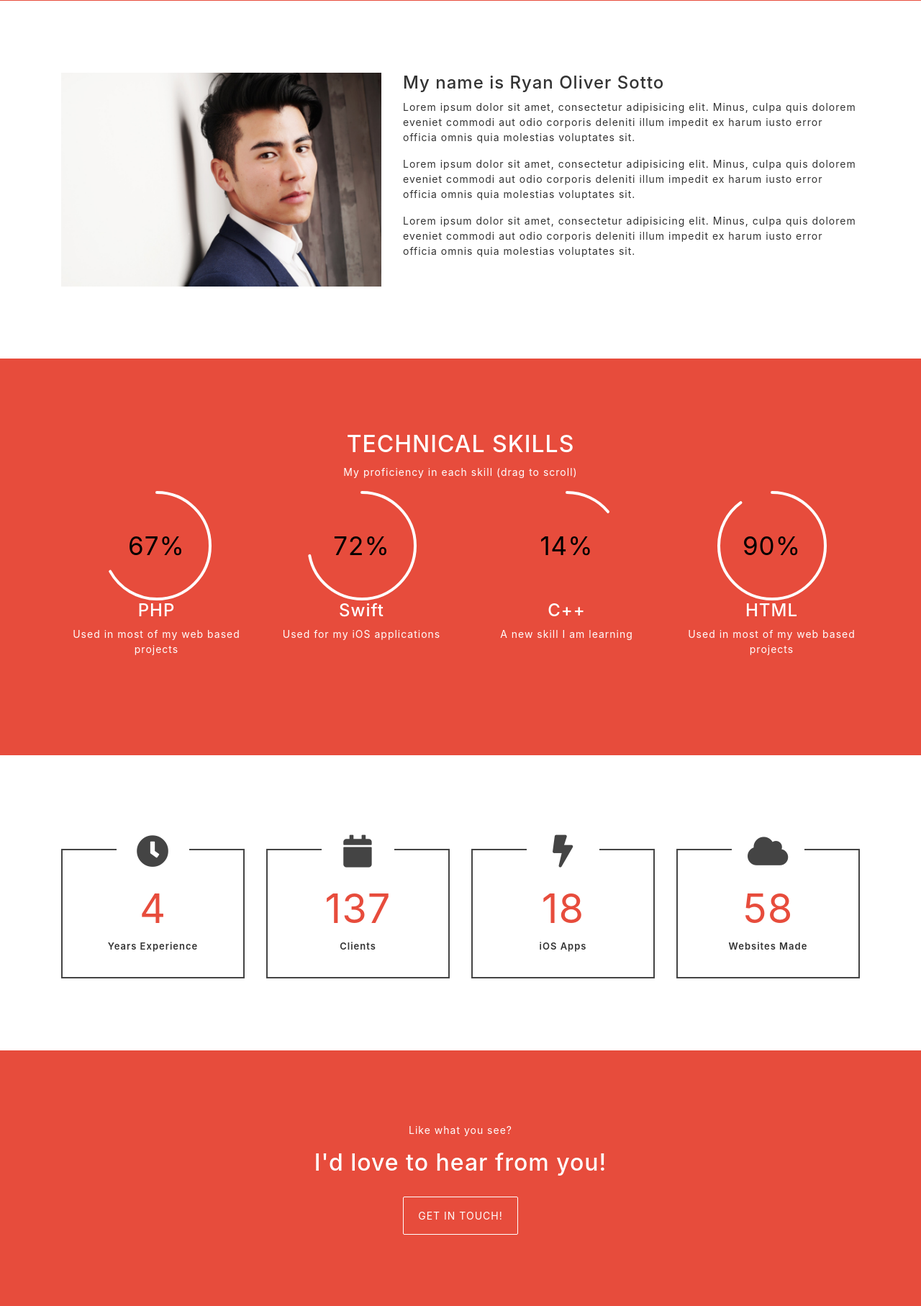
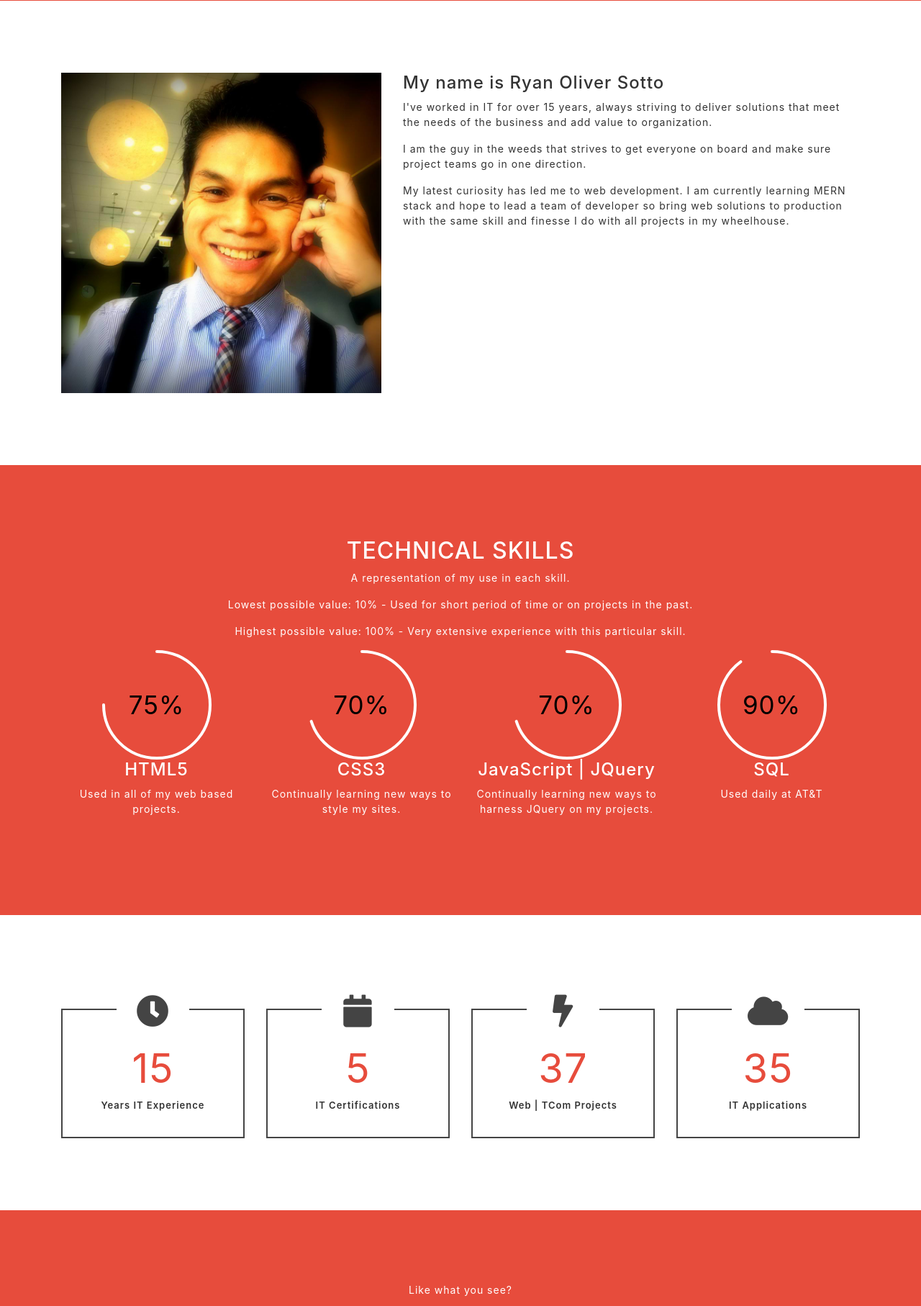
Before and after one commit to RyanOliverSotto/Portfolio, a PHP site: page / in a window 1280 px wide. Shown: the part 879-2693 px from the top of the page at 72% size. Run offline with PHP 8.4, Linux system fonts and the light colour scheme; some libraries are stand-ins or nearby versions.

Commit message:
Added more detail

```diff
--- a/css/style.css
+++ b/css/style.css
@@ -161,7 +161,7 @@ body {
     color: #444;
 }
 
-.contactButton {
+.contactButton, .borderBtn {
 	color: #fff;
     padding: 15px 20px;
     display: inline-block;
--- a/index.html
+++ b/index.html
@@ -1,5 +1,6 @@
 <!DOCTYPE html>
 <html>
+
 <head>
 	<title>My Portfolio</title>
 	<meta author="Ryan Oliver Sotto">
@@ -7,8 +8,10 @@
 
 	<link rel="stylesheet" type="text/css" href="css/superslides.css">
 	<link rel="stylesheet" type="text/css" href="css/owl.carousel.min.css">
-	<link rel="stylesheet" href="https://maxcdn.bootstrapcdn.com/bootstrap/4.0.0/css/bootstrap.min.css" integrity="sha384-Gn5384xqQ1aoWXA+058RXPxPg6fy4IWvTNh0E263XmFcJlSAwiGgFAW/dAiS6JXm" crossorigin="anonymous">
-	<link rel="stylesheet" href="https://use.fontawesome.com/releases/v5.0.8/css/all.css" integrity="sha384-3AB7yXWz4OeoZcPbieVW64vVXEwADiYyAEhwilzWsLw+9FgqpyjjStpPnpBO8o8S" crossorigin="anonymous">
+	<link rel="stylesheet" href="https://maxcdn.bootstrapcdn.com/bootstrap/4.0.0/css/bootstrap.min.css" integrity="sha384-Gn5384xqQ1aoWXA+058RXPxPg6fy4IWvTNh0E263XmFcJlSAwiGgFAW/dAiS6JXm"
+	 crossorigin="anonymous">
+	<link rel="stylesheet" href="https://use.fontawesome.com/releases/v5.0.8/css/all.css" integrity="sha384-3AB7yXWz4OeoZcPbieVW64vVXEwADiYyAEhwilzWsLw+9FgqpyjjStpPnpBO8o8S"
+	 crossorigin="anonymous">
 	<link rel="stylesheet" href="https://cdnjs.cloudflare.com/ajax/libs/fancybox/3.2.5/jquery.fancybox.min.css" />
 
 	<link rel="stylesheet" type="text/css" href="css/style.css">
@@ -16,6 +19,7 @@
 
 	<script src="https://ajax.googleapis.com/ajax/libs/jquery/3.3.1/jquery.min.js"></script>
 </head>
+
 <body>
 
 	<div class="loader">
@@ -54,14 +58,17 @@
 	<nav id="navigation" class="navbar navbar-expand-lg">
 		<a class="navbar-brand" href="index.html">Welcome to my page!</a>
 
-	  <button class="navbar-toggler" type="button" data-toggle="collapse" data-target="#navbarNav" aria-controls="navbarNav" aria-expanded="false" aria-label="Toggle navigation">
+		<button class="navbar-toggler" type="button" data-toggle="collapse" data-target="#navbarNav" aria-controls="navbarNav" aria-expanded="false"
+		 aria-label="Toggle navigation">
 			<span class="navbar-toggler-icon"></span>
 		</button>
 
 		<div class="collapse navbar-collapse" id="navbarNav">
 			<ul class="navbar-nav">
 				<li class="nav-item active">
-	        <a class="nav-link" href="#about">About <span class="sr-only">(current)</span></a>
+					<a class="nav-link" href="#about">About
+						<span class="sr-only">(current)</span>
+					</a>
 				</li>
 				<li class="nav-item">
 					<a class="nav-link" href="#skills">Skills</a>
@@ -90,16 +97,18 @@
 			<div class="row">
 
 				<div class="col-md-5">
-					<img class="aboutImage" src="img/ryanTemp.jpeg">
+					<img class="aboutImage" src="img/portfolio/RyanImage.jpg" alt="RyanSotto">
 				</div>
 
 				<div class="col-md-7">
 
 
 					<h4>My name is Ryan Oliver Sotto</h4>
-					<p>Lorem ipsum dolor sit amet, consectetur adipisicing elit. Minus, culpa quis dolorem eveniet commodi aut odio corporis deleniti illum impedit ex harum iusto error officia omnis quia molestias voluptates sit.</p>
-					<p>Lorem ipsum dolor sit amet, consectetur adipisicing elit. Minus, culpa quis dolorem eveniet commodi aut odio corporis deleniti illum impedit ex harum iusto error officia omnis quia molestias voluptates sit.</p>
-					<p>Lorem ipsum dolor sit amet, consectetur adipisicing elit. Minus, culpa quis dolorem eveniet commodi aut odio corporis deleniti illum impedit ex harum iusto error officia omnis quia molestias voluptates sit.</p>
+					<p>I've worked in IT for over 15 years, always striving to deliver solutions that meet the needs of the business and add value to organization.</p>
+					<p>I am the guy in the weeds that strives to get everyone on board and make sure project teams go in one direction.</p>
+					<p>My latest curiosity has led me to web development. I am currently learning MERN stack and hope to lead a team of developer so bring web solutions to production
+						with the same skill and finesse I do with all projects in my wheelhouse.
+					</p>
 
 				</div>
 
@@ -119,37 +128,41 @@
 
 				<div class="col-md-12 text-center">
 					<h2>TECHNICAL SKILLS</h2>
-					<p>My proficiency in each skill (drag to scroll)</p>
+					<p>A representation of my use in each skill.</p>
+
+					<p>Lowest possible value: 10% - Used for short period of time or on projects in the past.</p>
+
+					<p>Highest possible value: 100% - Very extensive experience with this particular skill.</p>
 				</div>
 
 
 				<div class="owl-carousel owl-theme">
 
 					<div class="skill">
-				    	<span class="chart" data-percent="67">
-				    		<span class="percent">67</span>
+						<span class="chart" data-percent="75">
+							<span class="percent">75</span>
 							<canvas height="152" width="152"></canvas>
 						</span>
-				    	<h4>PHP</h4>
-				    	<p>Used in most of my web based projects</p>
+						<h4>HTML5</h4>
+						<p>Used in all of my web based projects.</p>
 					</div>
 
 					<div class="skill">
-				    	<span class="chart" data-percent="72">
-				    		<span class="percent">72</span>
+						<span class="chart" data-percent="70">
+							<span class="percent">70</span>
 							<canvas height="152" width="152"></canvas>
 						</span>
-				    	<h4>Swift</h4>
-				    	<p>Used for my iOS applications</p>
+						<h4>CSS3</h4>
+						<p>Continually learning new ways to style my sites.</p>
 					</div>
 
 					<div class="skill">
-				    	<span class="chart" data-percent="14">
-				    		<span class="percent">14</span>
+						<span class="chart" data-percent="70">
+							<span class="percent">70</span>
 							<canvas height="152" width="152"></canvas>
 						</span>
-				    	<h4>C++</h4>
-				    	<p>A new skill I am learning</p>
+						<h4>JavaScript | JQuery</h4>
+						<p>Continually learning new ways to harness JQuery on my projects.</p>
 					</div>
 
 
@@ -158,8 +171,8 @@
 							<span class="percent">90</span>
 							<canvas height="152" width="152"></canvas>
 						</span>
-				    	<h4>HTML</h4>
-				    	<p>Used in most of my web based projects</p>
+						<h4>SQL</h4>
+						<p>Used daily at AT&ampT</p>
 					</div>
 
 
@@ -169,11 +182,37 @@
 							<span class="percent">30</span>
 							<canvas height="152" width="152"></canvas>
 						</span>
-				    	<h4>MySQL</h4>
-				    	<p>Used in most of my web based projects</p>
+						<h4>C++</h4>
+						<p>Language of several legacy applications at work.</p>
+					</div>
+
+					<div class="skill">
+						<span class="chart" data-percent="65">
+							<span class="percent">65</span>
+							<canvas height="152" width="152"></canvas>
+						</span>
+						<h4>NODE</h4>
+						<p>First backend scripting language</p>
 					</div>
 
 
+					<div class="skill">
+						<span class="chart" data-percent="10">
+							<span class="percent">10</span>
+							<canvas height="152" width="152"></canvas>
+						</span>
+						<h4>MONGO DB</h4>
+						<p>Taking a course presently</p>
+					</div>
+
+					<div class="skill">
+						<span class="chart" data-percent="10">
+							<span class="percent">10</span>
+							<canvas height="152" width="152"></canvas>
+						</span>
+						<h4>React</h4>
+						<p>Taking a course presently</p>
+					</div>
 				</div>
 
 
@@ -192,7 +231,6 @@
 
 			<div class="row">
 
-
 				<div class="col-md-3 col-sm-6">
 					<div class="squareItem">
 						<div class="squareInnerContainer">
@@ -200,8 +238,8 @@
 								<i class="fa fa-clock"></i>
 							</div>
 							<div class="squareContent">
-                                <h2 class="counter">4</h2>
-                                <h3>Years Experience</h3>
+								<h2 class="counter">15</h2>
+								<h3>Years IT Experience</h3>
 							</div>
 						</div>
 					</div>
@@ -214,8 +252,8 @@
 								<i class="fa fa-calendar"></i>
 							</div>
 							<div class="squareContent">
-                                <h2 class="counter">137</h2>
-                                <h3>Clients</h3>
+								<h2 class="counter">5</h2>
+								<h3>IT Certifications</h3>
 							</div>
 						</div>
 					</div>
@@ -228,8 +266,8 @@
 								<i class="fa fa-bolt"></i>
 							</div>
 							<div class="squareContent">
-                                <h2 class="counter">18</h2>
-                                <h3>iOS Apps</h3>
+								<h2 class="counter">37</h2>
+								<h3>Web | TCom Projects</h3>
 							</div>
 						</div>
 					</div>
@@ -242,8 +280,8 @@
 								<i class="fa fa-cloud"></i>
 							</div>
 							<div class="squareContent">
-                                <h2 class="counter">58</h2>
-                                <h3>Websites Made</h3>
+								<h2 class="counter">35</h2>
+								<h3>IT Applications</h3>
 							</div>
 						</div>
 					</div>
@@ -284,10 +322,18 @@
 
 					<ul id="filters">
 
-						<li><a href="#" data-filter="*" class="current">ALL</a></li>
-						<li><a href="#" data-filter=".apps">Projects</a></li>
-						<li><a href="#" data-filter=".websites">Websites</a></li>
-						<li><a href="#" data-filter=".me">Me</a></li>
+						<li>
+							<a href="#" data-filter="*" class="current">ALL</a>
+						</li>
+						<li>
+							<a href="#" data-filter=".apps">Projects</a>
+						</li>
+						<li>
+							<a href="#" data-filter=".websites">Websites</a>
+						</li>
+						<li>
+							<a href="#" data-filter=".me">Me</a>
+						</li>
 
 					</ul>
 
@@ -297,6 +343,31 @@
 				<div class="itemsContainer">
 
 					<ul class="items">
+
+						<li class="websites col-xs-6 col-sm-4 col-md-3 col-lg-3">
+
+
+							<div class="item">
+
+								<img src="img/portfolio/thumbnails/web01_square.jpg">
+
+
+								<div class="icons">
+									<a href="img/portfolio/web01_full.jpg" title="View image" class="openButton" data-fancybox data-caption="Firebase driven Train Scheduler with Update | Delete functions and repeating refresh interval.">
+										<i class="fa fa-search"></i>
+									</a>
+
+									<a href="https://ryanoliversotto.github.io/trainscheduler/" target="_blank" class="projectLink">
+										<i class="fa fa-link"></i>
+									</a>
+								</div>
+
+								<div class="imageOverlay"></div>
+
+							</div>
+
+
+						</li>
 						<li class="apps col-xs-6 col-sm-4 col-md-3 col-lg-3">
 
 
@@ -326,15 +397,15 @@
 
 							<div class="item">
 
-								<img src="img/portfolio/thumbnails/web01_square.jpg">
+								<img src="img/portfolio/thumbnails/web08_square.jpg">
 
 
 								<div class="icons">
-                                    <a href="img/portfolio/web01_full.jpg" title="View image" class="openButton" data-fancybox data-caption="Firebase driven Train Scheduler with Update | Delete functions and repeating refresh interval.">
+									<a href="img/portfolio/web08_full.jpg" title="View image" class="openButton" data-fancybox data-caption="NODE JS assignment. No index.html to view.">
 										<i class="fa fa-search"></i>
 									</a>
 
-									<a href="https://ryanoliversotto.github.io/trainscheduler/" target="_blank" class="projectLink">
+									<a href="https://github.com/RyanOliverSotto/liri-nodejs-app/blob/master/readme.md" target="_blank" class="projectLink">
 										<i class="fa fa-link"></i>
 									</a>
 								</div>
@@ -535,7 +606,7 @@
 										<i class="fa fa-search"></i>
 									</a>
 
-									<a href="" target="_blank" class="projectLink">
+									<a href="#" target="_blank" class="projectLink">
 										<i class="fa fa-link"></i>
 									</a>
 								</div>
@@ -561,7 +632,7 @@
 										<i class="fa fa-search"></i>
 									</a>
 
-									<a href="" target="_blank" class="projectLink">
+									<a href="#" target="_blank" class="projectLink">
 										<i class="fa fa-link"></i>
 									</a>
 								</div>
@@ -586,7 +657,7 @@
 										<i class="fa fa-search"></i>
 									</a>
 
-									<a href="http://reecekenney.com" target="_blank" class="projectLink">
+									<a href="#" target="_blank" class="projectLink">
 										<i class="fa fa-link"></i>
 									</a>
 								</div>
@@ -635,12 +706,15 @@
 	<script src="js/jquery.easypiechart.min.js"></script>
 	<script src="js/owl.carousel.min.js"></script>
 	<script src="js/typed.min.js"></script>
-	<script src="https://cdnjs.cloudflare.com/ajax/libs/popper.js/1.12.9/umd/popper.min.js" integrity="sha384-ApNbgh9B+Y1QKtv3Rn7W3mgPxhU9K/ScQsAP7hUibX39j7fakFPskvXusvfa0b4Q" crossorigin="anonymous"></script>
-	<script src="https://maxcdn.bootstrapcdn.com/bootstrap/4.0.0/js/bootstrap.min.js" integrity="sha384-JZR6Spejh4U02d8jOt6vLEHfe/JQGiRRSQQxSfFWpi1MquVdAyjUar5+76PVCmYl" crossorigin="anonymous"></script>
+	<script src="https://cdnjs.cloudflare.com/ajax/libs/popper.js/1.12.9/umd/popper.min.js" integrity="sha384-ApNbgh9B+Y1QKtv3Rn7W3mgPxhU9K/ScQsAP7hUibX39j7fakFPskvXusvfa0b4Q"
+	 crossorigin="anonymous"></script>
+	<script src="https://maxcdn.bootstrapcdn.com/bootstrap/4.0.0/js/bootstrap.min.js" integrity="sha384-JZR6Spejh4U02d8jOt6vLEHfe/JQGiRRSQQxSfFWpi1MquVdAyjUar5+76PVCmYl"
+	 crossorigin="anonymous"></script>
 	<script type="text/javascript" src="https://unpkg.com/isotope-layout@3.0.5/dist/isotope.pkgd.min.js"></script>
 	<script src="https://cdnjs.cloudflare.com/ajax/libs/fancybox/3.2.5/jquery.fancybox.min.js"></script>
 
 	<script src="js/script.js"></script>
 
 </body>
+
 </html>
```
Also changed, not shown: js/script.js (+8 -10 lines), img/portfolio/.picasa.ini (added), img/portfolio/.picasaoriginals/.picasa.ini (added), img/portfolio/.picasaoriginals/RyanImage.jpg (added), img/portfolio/RyanImage.jpg (added), img/portfolio/thumbnails/web08_square.jpg (added), img/portfolio/web08_full.jpg (added). Lines whose indentation alone changed are shown as unchanged.
